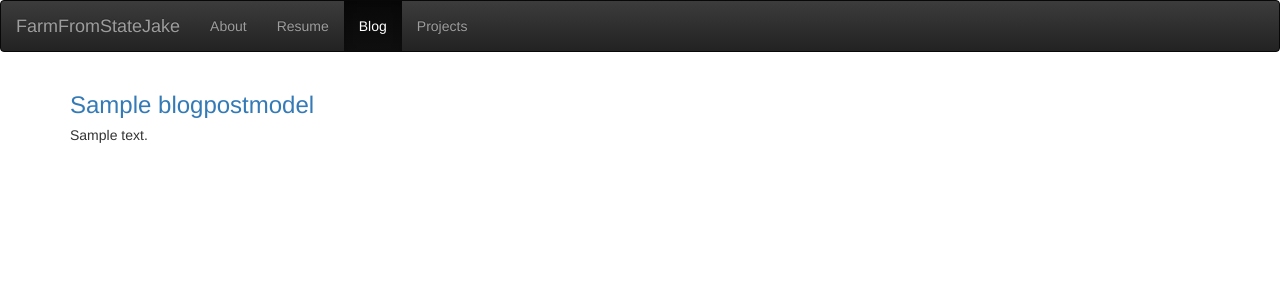
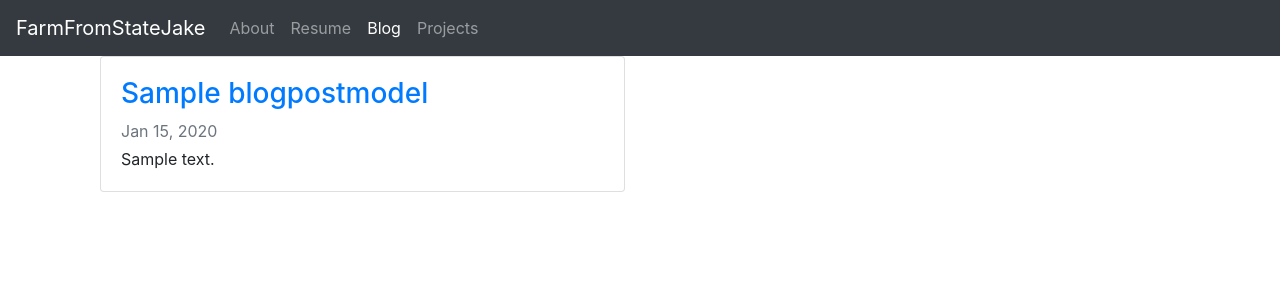
Before and after one commit to StateFromJakeFarm/statefromjakefarmdotcom, a Django app: page /blog in a window 1280 px wide. Shown: the top 300 px of the page. Run offline with Django 3.2, Linux system fonts and the light colour scheme; tables that the repository leaves empty hold one stand-in row (values such as "Sample post"); some libraries are stand-ins or nearby versions.

Commit message:
Use Bootstrap 4

```diff
--- a/sfjf/sfjf_app/static/css/blog.css
+++ /dev/null
@@ -1,4 +0,0 @@
-.post_container {
-    margin: auto;
-    width: 50%;
-}
--- a/sfjf/sfjf_app/templates/base.html
+++ b/sfjf/sfjf_app/templates/base.html
@@ -6,50 +6,57 @@
 <head>
     <meta charset="utf-8">
 
-    <link rel="stylesheet" href="//maxcdn.bootstrapcdn.com/bootstrap/3.2.0/css/bootstrap.min.css">
-    <link rel="stylesheet" href="//maxcdn.bootstrapcdn.com/bootstrap/3.2.0/css/bootstrap-theme.min.css">
+    <!--Bootstrap CSS-->
+    <link rel="stylesheet" href="https://stackpath.bootstrapcdn.com/bootstrap/4.3.1/css/bootstrap.min.css" integrity="sha384-ggOyR0iXCbMQv3Xipma34MD+dH/1fQ784/j6cY/iJTQUOhcWr7x9JvoRxT2MZw1T" crossorigin="anonymous">
 
+    <!--Custom styles-->
     {% block styles %}
     {% endblock styles %}
-
-    <!--Begin custom scripts-->
-    <script>
-    {% block scripts %}
-    {% endblock scripts %}
-    </script>
-    <!--End custom scripts-->
 </head>
 
 <body>
 
-<nav class="navbar navbar-inverse">
-    <div class="container-fluid">
-        <div class="navbar-header">
-            <a class="navbar-brand" href="/">{{ home_text }}</a>
-        </div>
+<nav class="navbar navbar-expand-sm bg-dark navbar-dark">
+    <div class="navbar-header">
+        <a class="navbar-brand" href="/">{{ home_text }}</a>
+    </div>
+    <button class="navbar-toggler" type="button" data-toggle="collapse" data-target="#navbarNav" aria-controls="navbarNav" aria-expanded="false" aria-label="Toggle navigation">
+        <span class="navbar-toggler-icon"></span>
+    </button>
+    <div class="collapse navbar-collapse" id="navbarNav">
         <ul class="nav navbar-nav">
             <li class="nav-item {% if nbar == "About" %}active{% endif %}">
-                <a href="#">About</a>
+                <a class="nav-link" href="#">About</a>
             </li>
             <li class="nav-item">
-                <a target="_blank" rel="noopener noreferrer" href="/resume">Resume</a>
+                <a class="nav-link" target="_blank" rel="noopener noreferrer" href="/resume">Resume</a>
             </li>
             <li class="nav-item {% if nbar == "Blog" %}active{% endif %}">
-                <a href="/blog">Blog</a>
+                <a class="nav-link" href="/blog">Blog</a>
             </li>
             <li class="nav-item {% if nbar == "Projects" %}active{% endif %}">
-                <a href="#">Projects</a>
+                <a class="nav-link" href="#">Projects</a>
             </li>
         </ul>
     </div>
 </nav>
 
 <div class="container">
-<!--Begin custom content-->
+<!--Custom content-->
 {% block content %}
 {% endblock content %}
-<!--End custom content-->
 </div>
+
+<!--Custom scripts-->
+<script>
+{% block scripts %}
+{% endblock scripts %}
+</script>
+
+<!--Bootstrap scripts-->
+<script src="https://code.jquery.com/jquery-3.2.1.slim.min.js" integrity="sha384-KJ3o2DKtIkvYIK3UENzmM7KCkRr/rE9/Qpg6aAZGJwFDMVNA/GpGFF93hXpG5KkN" crossorigin="anonymous"></script>
+<script src="https://cdnjs.cloudflare.com/ajax/libs/popper.js/1.12.9/umd/popper.min.js" integrity="sha384-ApNbgh9B+Y1QKtv3Rn7W3mgPxhU9K/ScQsAP7hUibX39j7fakFPskvXusvfa0b4Q" crossorigin="anonymous"></script>
+<script src="https://maxcdn.bootstrapcdn.com/bootstrap/4.0.0/js/bootstrap.min.js" integrity="sha384-JZR6Spejh4U02d8jOt6vLEHfe/JQGiRRSQQxSfFWpi1MquVdAyjUar5+76PVCmYl" crossorigin="anonymous"></script>
 
 </body>
 </html>
--- a/sfjf/sfjf_app/templates/blog/gallery.html
+++ b/sfjf/sfjf_app/templates/blog/gallery.html
@@ -11,11 +11,16 @@
 </div>
 {% endif %}
 
-<div id="gallery">
+<div class="col-md-6" id="gallery">
     {% for p in posts %}
-        <div class="gallery_post" id="{{ p.id }}">
-            <a href="/blog/view/{{ p.slug }}"><h3>{{ p.title }}</h3></a>
-            <h5>{{ p.preview }}</h5>
+        <div class="card mb-4" id="post{{ p.id }}">
+            <div class="card-body">
+                <h3>
+                    <a href="/blog/view/{{ p.slug }}">{{ p.title }}</a>
+                </h3>
+                <p class="mb-1 text-muted">{{ p.pub_date|date:"M d, Y" }}</p>
+                <p class="card-text">{{ p.preview }}</p>
+            </div>
         </div>
     {% endfor %}
 </div>
--- a/sfjf/sfjf_app/views.py
+++ b/sfjf/sfjf_app/views.py
@@ -104,7 +104,7 @@
         'nbar': 'Blog',
         'title': post.title,
         'slug': slug,
-        'pub_date': post.pub_date.strftime('%B %d, %Y'),
+        'pub_date': post.pub_date,
         'body': markdown(post.body),
     }
 
```
Also changed, not shown: sfjf/sfjf_app/templates/blog/view.html (+2 -9 lines).
